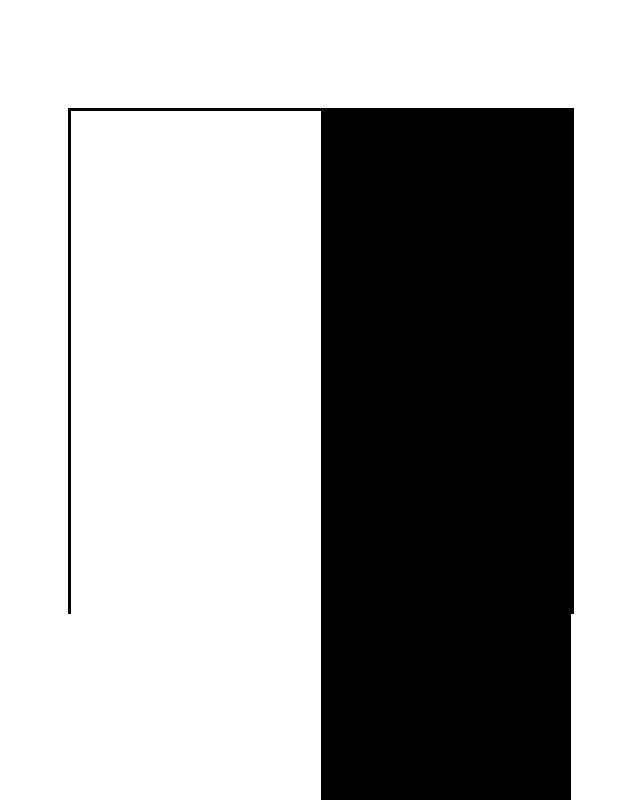
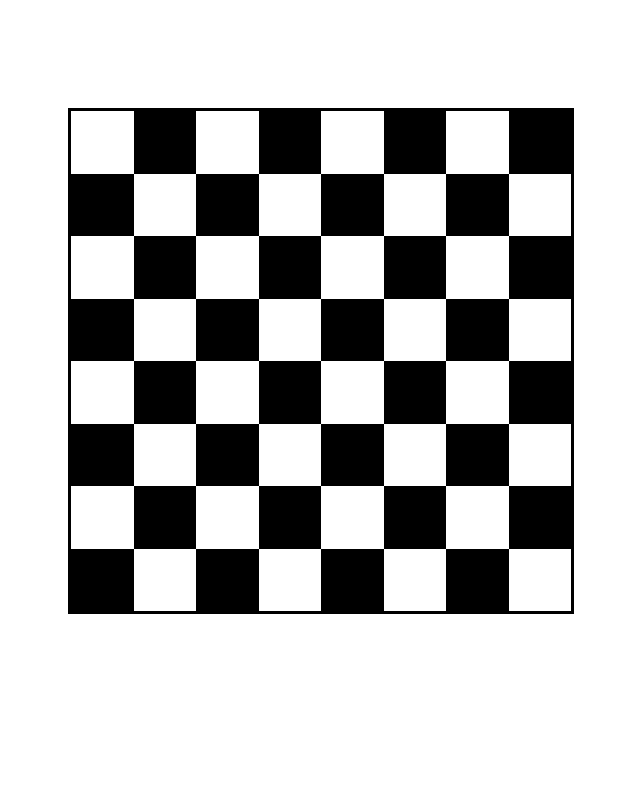
Before and after one commit to PauliusPo/sachmatai, a plain HTML site: page index.html in a window 1280 px wide. Shown: the top 800 px of the page, without its empty margins (322-962 px from the left). Drawn offline with Linux system fonts and the light colour scheme.

Commit message:
Update style.css

```diff
--- a/css/style.css
+++ b/css/style.css
@@ -10,16 +10,16 @@
 .Nelyginiai-stulpeliai{
     display: inline-block;
     float: left;
-    width: 250px;
-    height: 250px;
+    width: 62.5px;
+    height: 62.5px;
     background-color: white;
 
 }
 .Lyginiai-stulpeliai{
     display: inline-block;
     float: left;
-    width: 250px;
-    height: 250px;;
+    width: 62.5px;
+    height: 62.5px;
     background-color: black;
 
 }
```
